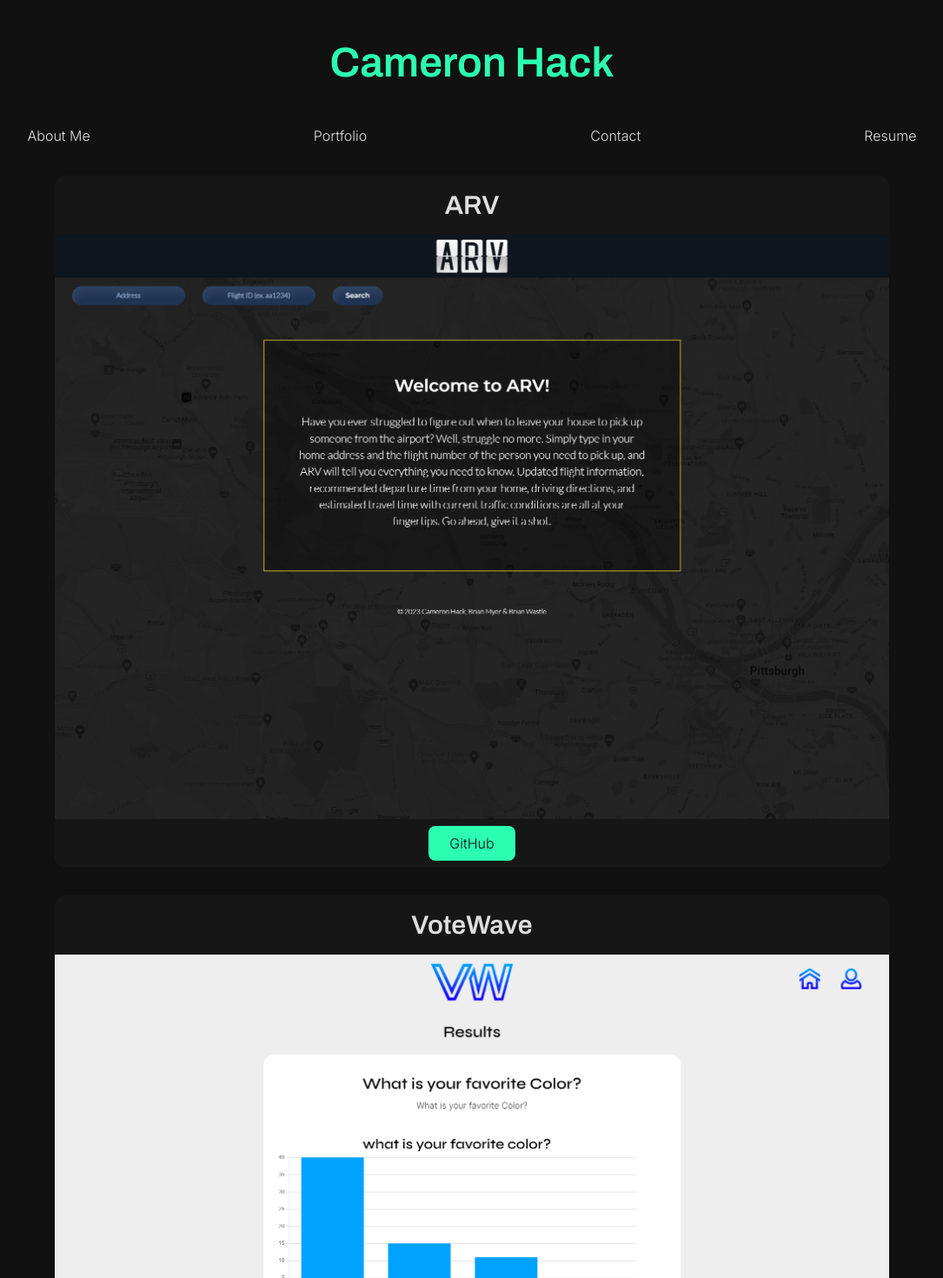
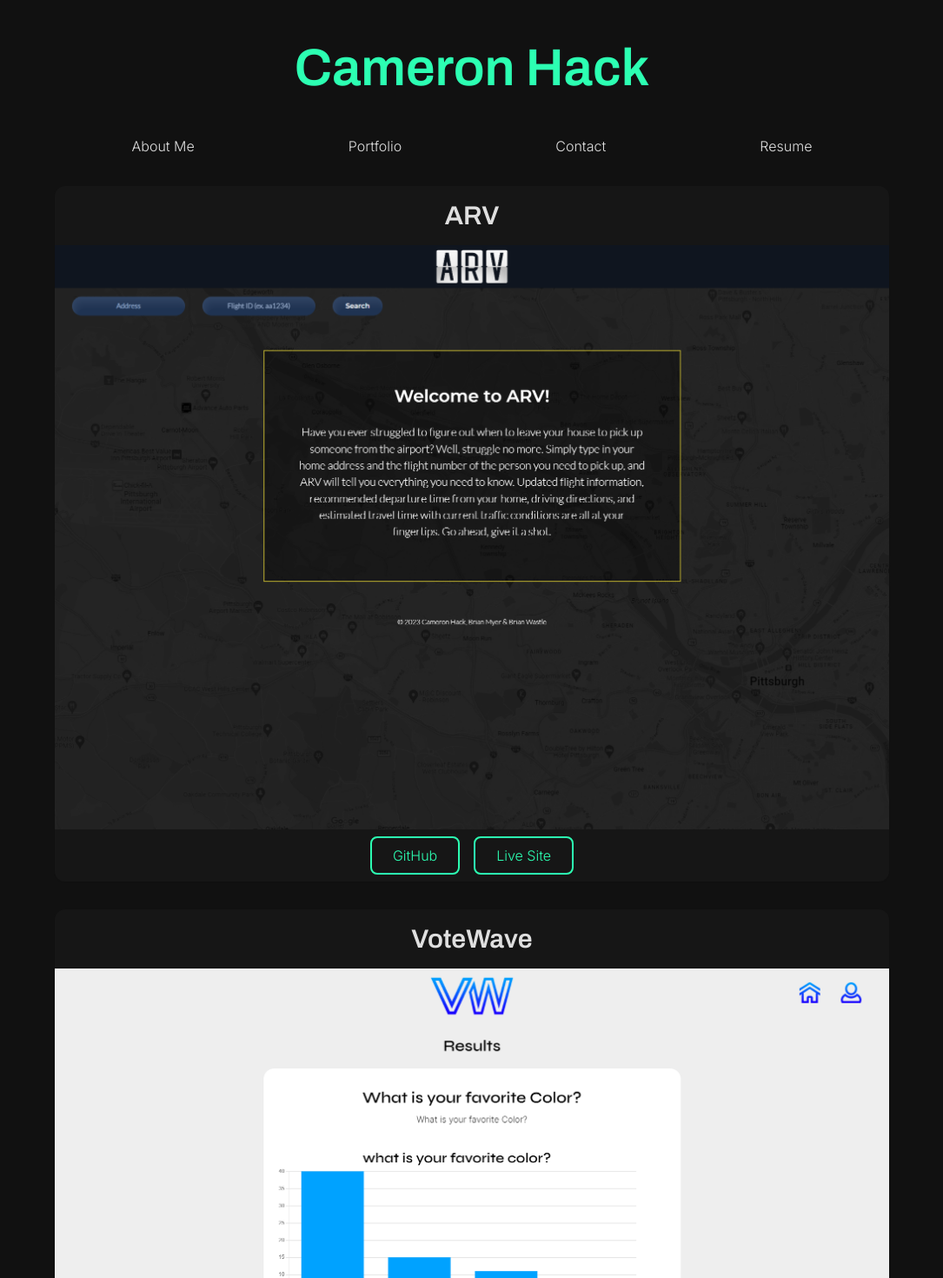
Before and after one commit to CameronHack/Portfolio, a React (Vite) app: page /portfolio in a window 1280 px wide. Shown: the top 1470 px of the page at 87% size, without its empty margins (97-1182 px from the left). Built offline with nearby package versions, Linux system fonts and the light colour scheme.

Commit message:
added resume

```diff
--- a/src/components/Footer.jsx
+++ b/src/components/Footer.jsx
@@ -10,6 +10,9 @@ export default function Footer() {
             <Link key={2} to="https://www.linkedin.com/in/cameron-hack-006baa292/" target="_blank" rel="noopener noreferrer">
                 <button className='font-secondary mx-8 text-text-light border-b-2 border-light-1 hover:border-primary transition-all duration-500'>LinkedIn</button>
             </Link>
+            <Link key={3} to="https://stackoverflow.com/users/22640541/cameron-hack" target="_blank" rel="noopener noreferrer">
+                <button className='font-secondary mx-8 text-text-light border-b-2 border-light-1 hover:border-primary transition-all duration-500'>Stack Overflow</button>
+            </Link>
             </div>
         </>
     );
--- a/src/components/Header.jsx
+++ b/src/components/Header.jsx
@@ -4,7 +4,7 @@ export default function Header() {
     return (
         <>
             <header className='pt-12'>
-                <h1 className='pb-12 font-main text-5xl text-center text-primary'>Cameron Hack</h1>
+                <h1 className='mb-12 font-main text-5xl md:text-6xl text-center text-primary'>Cameron Hack</h1>
             <Nav />
             </header>
         </>
--- a/src/components/Nav.jsx
+++ b/src/components/Nav.jsx
@@ -3,11 +3,22 @@ import { Link } from 'react-router-dom';
 export default function Nav() {
     return (
         <>
-            <nav className="flex flex-row justify-around items-center">
-                <Link key={1} to="/"><button className='font-secondary text-text-light border-b-2 border-light-1 hover:border-primary transition-all duration-500'>About Me</button></Link>
-                <Link key={2} to="/portfolio"><button className='font-secondary text-text-light border-b-2 border-light-1 hover:border-primary transition-all duration-500'>Portfolio</button></Link>
-                <Link key={3} to="/contact"><button className='font-secondary text-text-light border-b-2 border-light-1 hover:border-primary transition-all duration-500'>Contact</button></Link>
-                <Link key={4} to="/resume"><button className='font-secondary text-text-light border-b-2 border-light-1 hover:border-primary transition-all duration-500'>Resume</button></Link>
+            <nav className="md:container 2xl:w-2/3 xl:w-3/4 l:w-1/4 mx-auto flex flex-row justify-around items-center">
+                <Link key={1} to="/">
+                    <button className='font-secondary text-text-light border-b-2 border-light-1 hover:border-primary transition-all duration-500'>About Me</button>
+                </Link>
+
+                <Link key={2} to="/portfolio">
+                    <button className='font-secondary text-text-light border-b-2 border-light-1 hover:border-primary transition-all duration-500'>Portfolio</button>
+                </Link>
+
+                <Link key={3} to="/contact">
+                    <button className='font-secondary text-text-light border-b-2 border-light-1 hover:border-primary transition-all duration-500'>Contact</button>
+                </Link>
+
+                <Link key={4} to="/public/Resume.pdf" target="_blank" rel="noopener noreferrer">
+                    <button className='font-secondary text-text-light border-b-2 border-light-1 hover:border-primary transition-all duration-500'>Resume</button>
+                </Link>
             </nav>
         </>
     );
--- a/src/components/Project.jsx
+++ b/src/components/Project.jsx
@@ -6,7 +6,7 @@ export default function Project({ title, description, image, url, github, tags }
             <div className="md:container 2xl:w-1/2 xl:w-3/4 l:w-1/4 m-8 mx-auto bg-light-2 md:rounded-xl shadow-sm">
                 <h2 className='font-main text-text-light text-center text-3xl p-4'>{title}</h2>
 
-                <Link to={url}><img src={image} alt="" /></Link>
+                <img src={image} alt="" />
 
                 {/* tags */}
                 {/* <div className='flex flex-row justify-center p-2 bg-[#b3b3b3]'>
@@ -16,7 +16,8 @@ export default function Project({ title, description, image, url, github, tags }
                 </div> */}
 
                 <div className='flex flex-row justify-center p-2'>
-                <Link to={github}><button className='font-secondary py-2 px-6 mx-2 rounded-lg bg-primary hover:bg-secondary text-light-1 transition-all'>GitHub</button></Link>
+                <Link to={github} target="_blank" rel="noopener noreferrer"><button className='font-secondary text-primary hover:text-secondary py-2 px-6 mx-2 rounded-lg transition-all duration-300 border-2 border-primary hover:border-secondary'>GitHub</button></Link>
+                <Link to={url} target="_blank" rel="noopener noreferrer"><button className='font-secondary text-primary hover:text-secondary py-2 px-6 mx-2 rounded-lg transition-all duration-300 border-2 border-primary hover:border-secondary'>Live Site</button></Link>
                 </div>
 
             </div>
--- a/src/main.jsx
+++ b/src/main.jsx
@@ -7,7 +7,6 @@ import App from './App.jsx'
 import AboutMe from './pages/AboutMe';
 import Portfolio from './pages/Portfolio';
 import Contact from './pages/Contact';
-import Resume from './pages/Resume';
 
 const router = createBrowserRouter([
   {
@@ -26,10 +25,6 @@ const router = createBrowserRouter([
         path: '/contact',
         element: <Contact />,
       },
-      {
-        path: '/resume',
-        element: <Resume />,
-      },
     ],
   }
 ]);
--- a/src/pages/AboutMe.jsx
+++ b/src/pages/AboutMe.jsx
@@ -4,22 +4,21 @@
 export default function AboutMe() {
     return (
         <>
-            <div className="md:container 2xl:w-2/3 xl:w-3/4 l:w-1/4 p-8 md:p-16 m-8 mx-auto md:rounded-xl shadow-sm">
+            <div className="md:container 2xl:w-2/3 xl:w-3/4 l:w-1/4 px-8 py-4 md:px-16 m-8 mx-auto md:rounded-xl shadow-sm">
 
-                <div>
                 <img src="./src/assets/photo.png" alt="Portrait photo" className="xl:w-1/4 md:w-1/3 sm:w-1/2 rounded-full shadow-lg mx-auto" />
-                </div>
+
                 {/* glow */}
-                <div className="bg-primary w-80 h-80 rounded-full opacity-10 blur-3xl absolute z-[-1]"/>
+                <div className="bg-primary w-80 h-80 rounded-full opacity-10 blur-3xl absolute z-[-1]" />
 
                 <p className="font-secondary text-text-light md:px-16 pt-8 text-xl">Lorem, ipsum dolor sit amet consectetur adipisicing elit. Dolores amet illum id corrupti veniam! Magni eos obcaecati dolores natus blanditiis odio. Delectus nihil quas eligendi a, placeat voluptatum vitae nostrum!
-                Quo porro earum facere, fugit nisi cupiditate iste illum voluptas architecto qui ipsum dignissimos! Numquam architecto, facere fuga inventore adipisci ullam nesciunt dignissimos aspernatur eos eius officia sed nobis totam.
-                Nesciunt perferendis earum quas dignissimos? Corrupti ipsum, blanditiis, libero ipsam molestiae quaerat quisquam velit, perferendis voluptatem mollitia unde cum laborum ullam rem assumenda sequi amet quasi vitae cupiditate suscipit ratione!</p>
+                    Quo porro earum facere, fugit nisi cupiditate iste illum voluptas architecto qui ipsum dignissimos! Numquam architecto, facere fuga inventore adipisci ullam nesciunt dignissimos aspernatur eos eius officia sed nobis totam.
+                    Nesciunt perferendis earum quas dignissimos? Corrupti ipsum, blanditiis, libero ipsam molestiae quaerat quisquam velit, perferendis voluptatem mollitia unde cum laborum ullam rem assumenda sequi amet quasi vitae cupiditate suscipit ratione!</p>
 
-            {/* bar below about me */}
-            <div className="w-64 h-1 md:mx-16 mt-2 bg-gradient-to-r from-primary to-[#fff0] opacity-50"/>
+                {/* bar below about me */}
+                <div className="w-64 h-1 md:mx-16 mt-2 bg-gradient-to-r from-primary to-[#fff0] opacity-50" />
 
-            <img src="./src/assets/CH.png" className="md:w-20 w-1/5 pt-4 mx-auto" />
+                <img src="./src/assets/CH.png" className="md:w-20 w-1/5 pt-4 mx-auto" />
 
             </div>
         </>
--- a/src/pages/Contact.jsx
+++ b/src/pages/Contact.jsx
@@ -10,14 +10,13 @@ export default function Contact() {
 
                 <form className="form contact-form flex flex-col justify-center items-center">
 
-                    <input className="font-secondary text-text-light form-input text-center p-2 m-2 focus:outline-none rounded-lg bg-light-1" type="text" id="name-input" placeholder="Name" />
+                    <input className="font-secondary text-text-light form-input text-center p-2 m-2 focus:outline-none rounded-lg bg-light-1" type="text" id="name-input" placeholder="Name" required />
 
-                    <input className="font-secondary text-text-light form-input text-center p-2 m-2 focus:outline-none rounded-lg bg-light-1" type="text" id="email-input" placeholder="Email" />
+                    <input className="font-secondary text-text-light form-input text-center p-2 m-2 focus:outline-none rounded-lg bg-light-1" type="text" id="email-input" placeholder="Email" required />
 
-                    <textarea className="form-input font-secondary text-text-light resize-none text-center p-4 m-2 h-40 w-3/4 focus:outline-none rounded-lg bg-light-1" id="email-input" placeholder="Message"></textarea>
+                    <textarea className="form-input font-secondary text-text-light resize-none text-center p-4 m-2 h-40 w-3/4 focus:outline-none rounded-lg bg-light-1" id="message-input" placeholder="Message" required />
 
-                    <button className="font-secondary py-2 px-6 mx-2 rounded-lg bg-primary hover:bg-secondary transition-all" type="submit">Submit</button>
-
+                    <button className="font-secondary text-primary hover:text-secondary py-2 px-6 m-2 rounded-lg transition-all duration-300 border-2 border-primary hover:border-secondary" type="submit">Submit</button>
                 </form>
 
                 {/* temp delete later */}
--- a/src/pages/Resume.jsx
+++ /dev/null
@@ -1,10 +0,0 @@
-
-
-
-export default function Resume() {
-    return (
-        <>
-            <p className="text-center text-5xl text-red-400 p-16">Work in progress</p>
-        </>
-    )
-}
--- a/src/utils/projects.js
+++ b/src/utils/projects.js
@@ -15,7 +15,7 @@ const projects = [
         image: "/src/assets/VoteWaveDesktop.png",
         url: "https://damp-beach-24784-675a670756cd.herokuapp.com/",
         github: "https://github.com/brianmyer/votewave",
-        tags: ["Tailwind", "Chart.js"]
+        tags: ["Handlebars", "Node", "Express", "MySQL", "Tailwind", "Chart.js"]
     },
 ]
 
```
Also changed, not shown: 1 other file (tests, documents, lock files or other folders).
